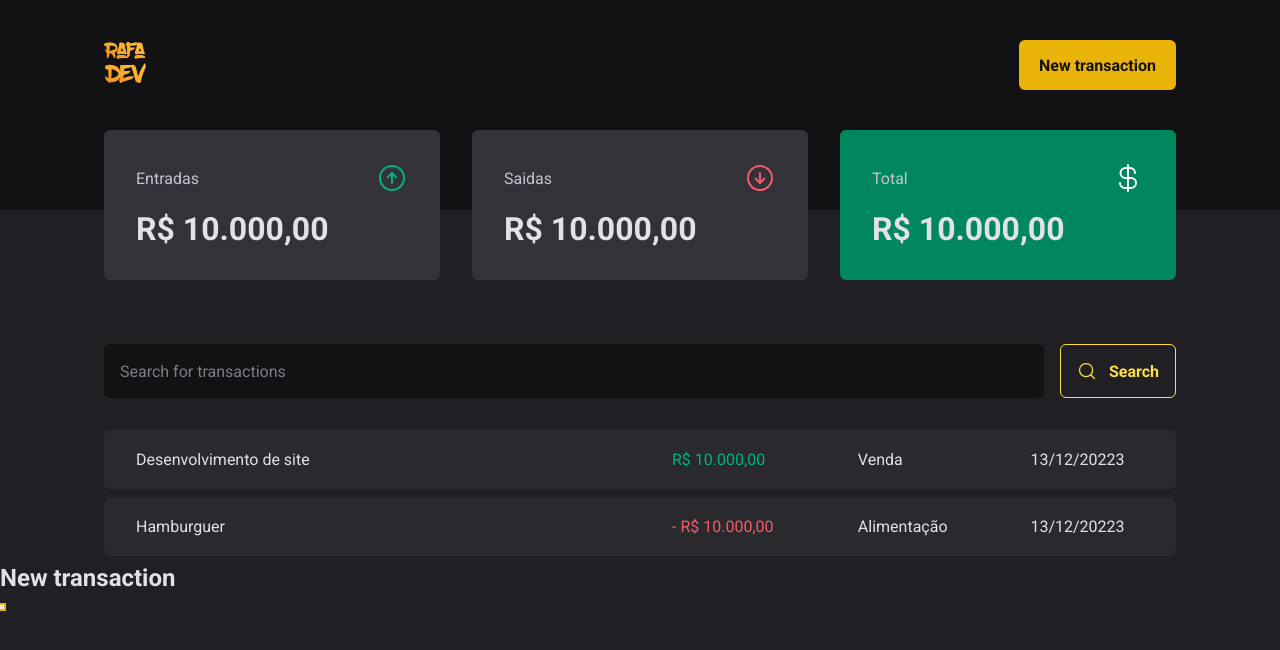
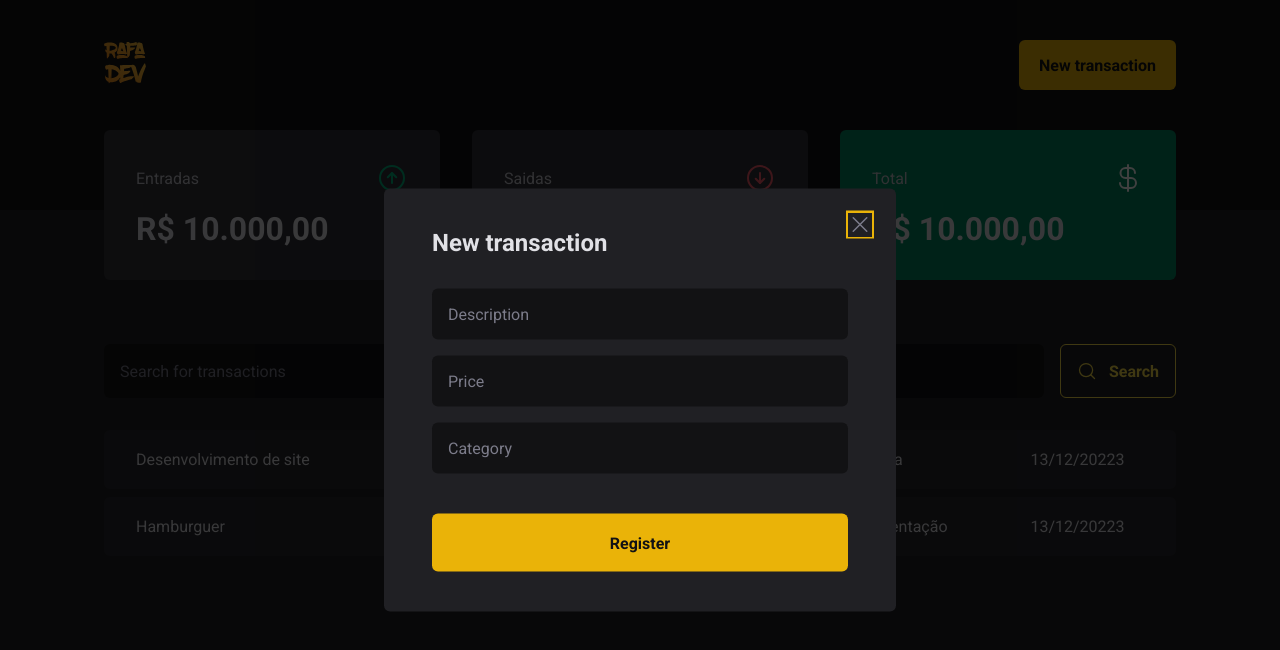
Before and after one commit to rafaelmartins92/ignite, a React (Vite) app in the folder aulas/03-dt-money/: page / in a window 1280 px wide. Both pictures are taken after a click on the button "New transaction". Shown: the top 650 px of the page. Built offline with nearby package versions, Linux system fonts and the light colour scheme.

Commit message:
chore: create new transaction modal

```diff
--- a/aulas/03-dt-money/src/components/Header/index.tsx
+++ b/aulas/03-dt-money/src/components/Header/index.tsx
@@ -3,6 +3,7 @@
 import { HeaderContainer, HeaderContent, NewTransactionButton } from './styles';
 
 import logoImg from '../../assets/logo.svg';
+import { NewTransactionModal } from '../NewTransactionModal/intex';
 
 export function Header() {
   return (
@@ -14,13 +15,7 @@
           <Dialog.Trigger asChild>
             <NewTransactionButton>New transaction</NewTransactionButton>
           </Dialog.Trigger>
-          <Dialog.Portal>
-            <Dialog.Overlay />
-            <Dialog.Content>
-              <Dialog.Title>New transaction</Dialog.Title>
-              <Dialog.Close />
-            </Dialog.Content>
-          </Dialog.Portal>
+          <NewTransactionModal />
         </Dialog.Root>
       </HeaderContent>
     </HeaderContainer>
--- /dev/null
+++ b/aulas/03-dt-money/src/components/NewTransactionModal/intex.tsx
@@ -0,0 +1,28 @@
+import * as Dialog from '@radix-ui/react-dialog';
+import { X } from 'phosphor-react';
+
+import { CloseButton, Content, Overlay } from './styles';
+
+export function NewTransactionModal() {
+  return (
+    <Dialog.Portal>
+      <Overlay />
+
+      <Content>
+        <Dialog.Title>New transaction</Dialog.Title>
+
+        <CloseButton>
+          <X size={24} />
+        </CloseButton>
+
+        <form action="">
+          <input type="text" placeholder="Description" required />
+          <input type="number" placeholder="Price" required />
+          <input type="text" placeholder="Category" required />
+
+          <button type="submit">Register</button>
+        </form>
+      </Content>
+    </Dialog.Portal>
+  );
+}
--- /dev/null
+++ b/aulas/03-dt-money/src/components/NewTransactionModal/styles.ts
@@ -0,0 +1,70 @@
+import { styled } from 'styled-components';
+import * as Dialog from '@radix-ui/react-dialog';
+
+export const Overlay = styled(Dialog.Overlay)`
+  position: fixed;
+  width: 100vw;
+  height: 100vh;
+  inset: 0;
+  background: rgba(0, 0, 0, 0.75);
+`;
+
+export const Content = styled(Dialog.Content)`
+  min-width: 32rem;
+  border-radius: 6px;
+  padding: 2.5rem 3rem;
+  background: ${(props) => props.theme['gray-800']};
+
+  position: fixed;
+  top: 50%;
+  left: 50%;
+  transform: translate(-50%, -50%);
+
+  form {
+    margin-top: 2rem;
+
+    display: flex;
+    flex-direction: column;
+    gap: 1rem;
+
+    input {
+      border-radius: 6px;
+      border: 0;
+      background: ${(props) => props.theme['gray-900']};
+      color: ${(props) => props.theme['gray-300']};
+      padding: 1rem;
+
+      &::placeholder {
+        color: ${(props) => props.theme['gray-500']};
+      }
+    }
+
+    button[type='submit'] {
+      cursor: pointer;
+      height: 58px;
+      border: 0;
+      background: ${(props) => props.theme['yellow-500']};
+      color: ${(props) => props.theme['gray-900']};
+      font-weight: bold;
+      padding: 0 1.25rem;
+      border-radius: 6px;
+      margin-top: 1.5rem;
+
+      &:hover {
+        background: ${(props) => props.theme['yellow-700']};
+        transition: backgroud-color 0.2s;
+      }
+    }
+  }
+`;
+
+export const CloseButton = styled(Dialog.Close)`
+  position: absolute;
+  background: transparent;
+  border: 0;
+  top: 1.5rem;
+  right: 1.5rem;
+  line-height: 0;
+  cursor: pointer;
+  color: ${props => props.theme['gray-500']};
+`
```
